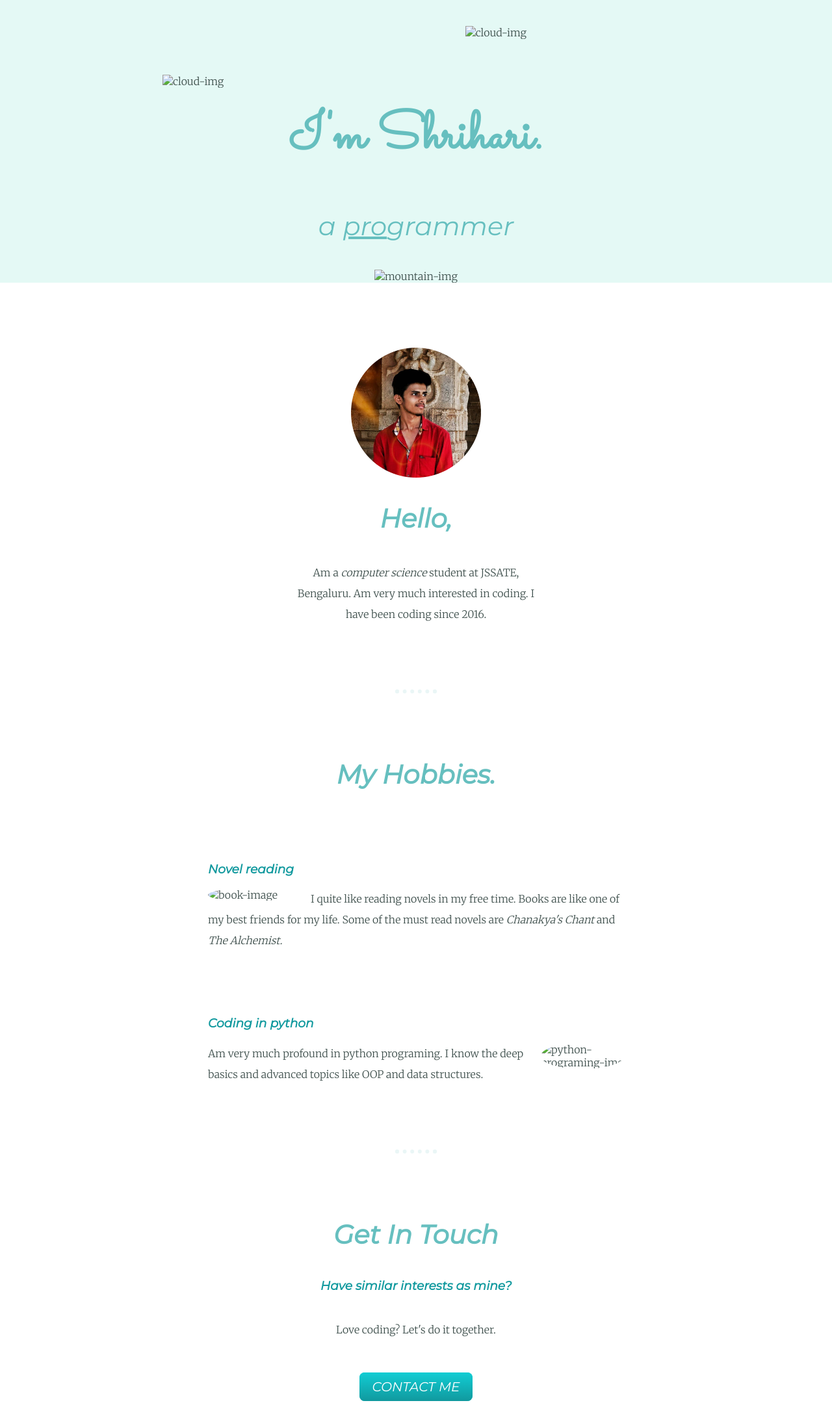
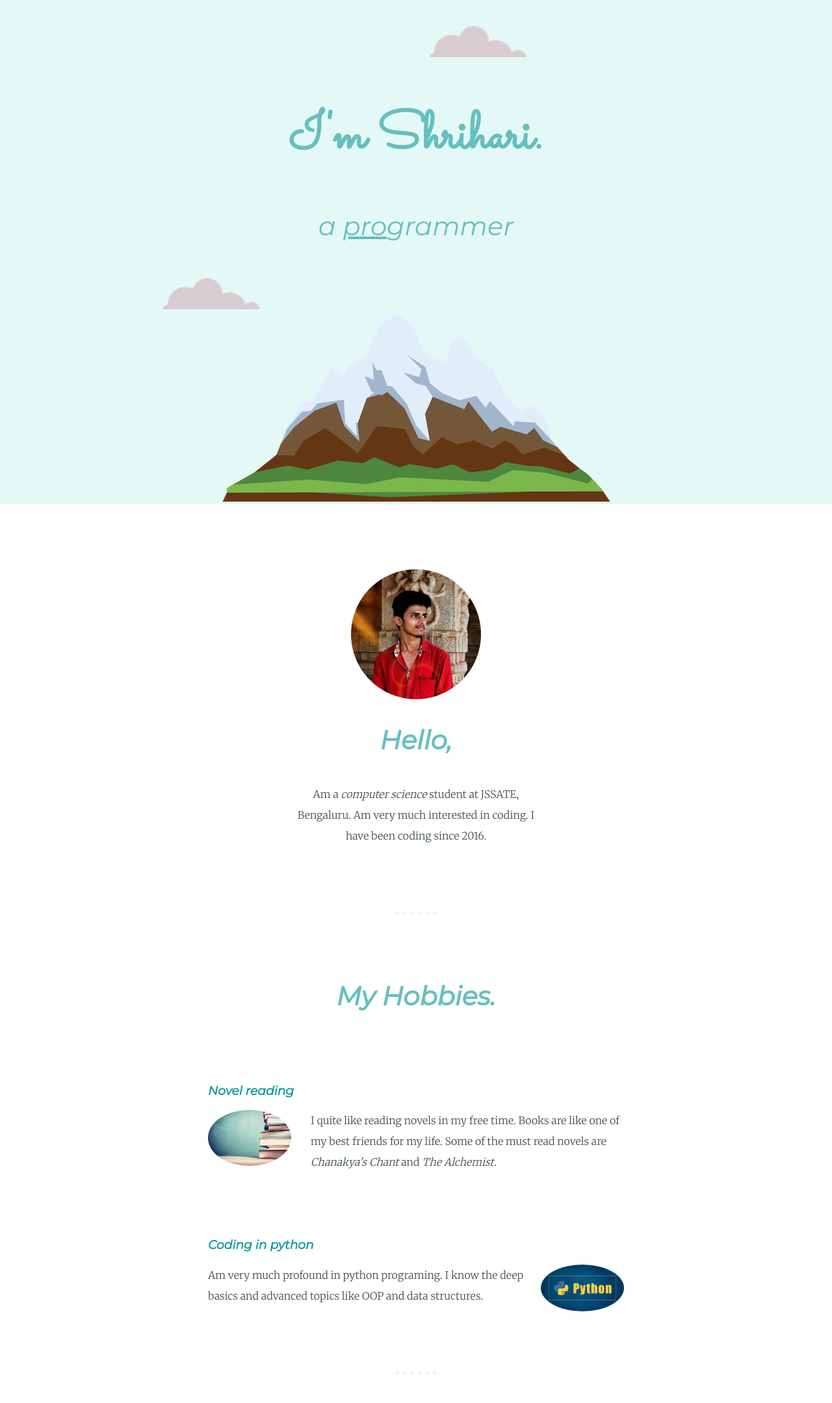
Before and after one commit to shrihari-07/My-Website, a plain HTML site: page index.html in a window 1280 px wide. Shown: the top 2159 px of the page at 65% size. Drawn offline with Linux system fonts and the light colour scheme; files whose address does not match are found by name.

Commit message:
Update index.html
Changed the source for all the image tags.

```diff
--- a/index.html
+++ b/index.html
@@ -11,15 +11,15 @@
 
 <body>
   <div class="top-container">
-    <img class="top-cloud" src="images\cloud.png" alt="cloud-img">
+    <img class="top-cloud" src="cloud.png" alt="cloud-img">
     <h1>I'm Shrihari.</h1>
     <h2 class="programmer">a <span class="pro">pro</span>grammer</h2>
-    <img class="bottom-cloud" src="images\cloud.png" alt="cloud-img">
-    <img src="images\mountain.png" alt="mountain-img">
+    <img class="bottom-cloud" src="cloud.png" alt="cloud-img">
+    <img src="mountain.png" alt="mountain-img">
   </div>
   <div class="middle-container">
     <div class="profile">
-      <img class="myImage" src="C:\Atom Projects\web-atom\HTML-PersonalWebsite\vikram-circle.png" alt="Shrihari-img">
+      <img class="myImage" src="vikram-circle.png" alt="Shrihari-img">
       <h2>Hello,</h2>
       <p class="intro">Am a <em>computer science</em> student at JSSATE, Bengaluru. Am very much interested in coding. I have been coding since 2016.</p>
     </div>
@@ -28,12 +28,12 @@
       <h2>My Hobbies.</h2>
       <div class="hobby-row">
         <h3>Novel reading</h3>
-        <img class="novel" src="images\book.jpg" alt="book-image">
+        <img class="novel" src="book.jpg" alt="book-image">
         <p>I quite like reading novels in my free time. Books are like one of my best friends for my life. Some of the must read novels are <em>Chanakya's Chant </em>and <em>The Alchemist.</em></p>
       </div>
       <div class="hobby-row">
         <h3>Coding in python</h3>
-        <img class="python" src="images\python.jpg" alt="python-programing-img">
+        <img class="python" src="python.jpg" alt="python-programing-img">
         <p>Am very much profound in python programing. I know the deep basics and advanced topics like OOP and data structures.</p>
       </div>
     </div>
```
